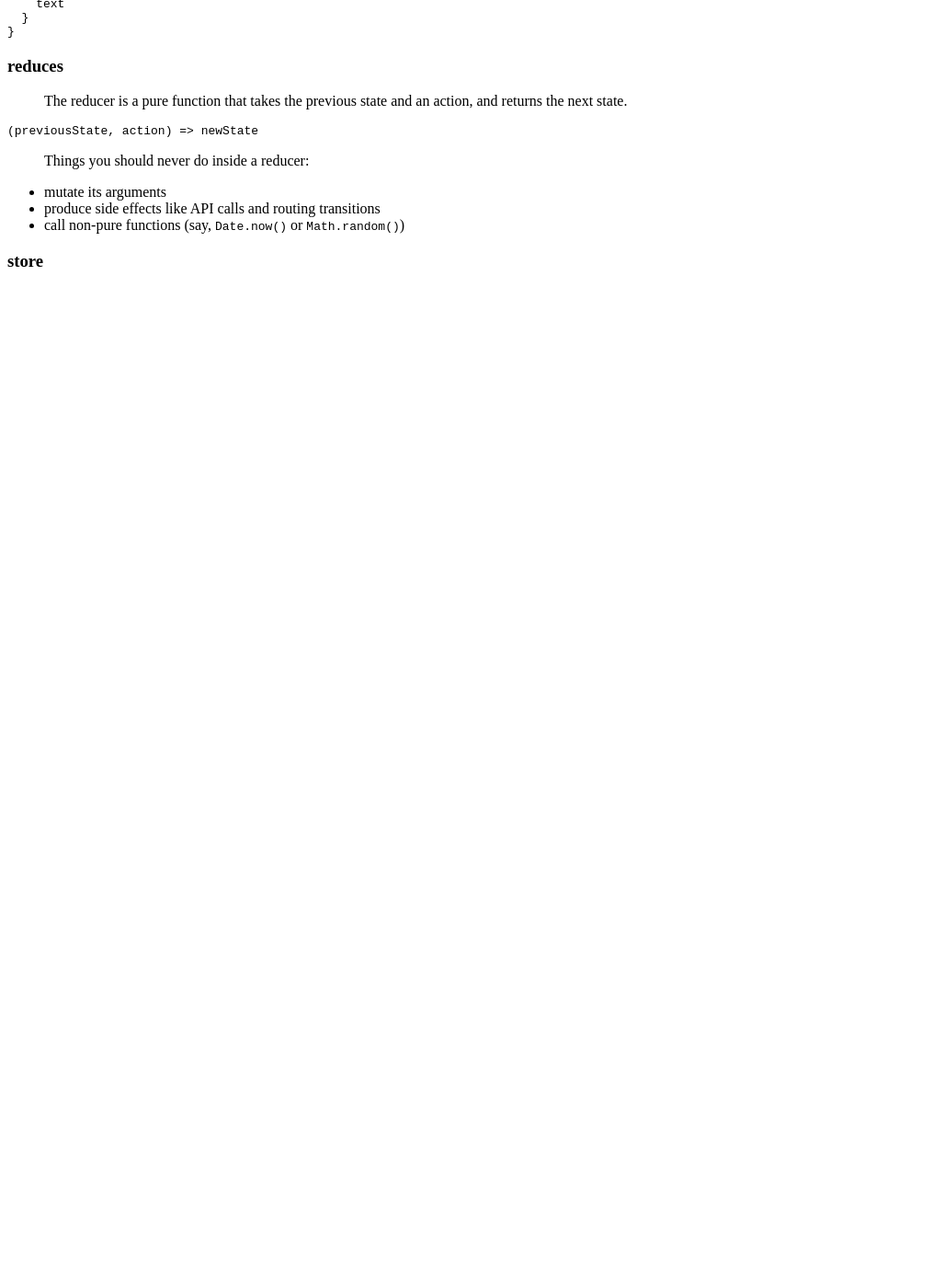
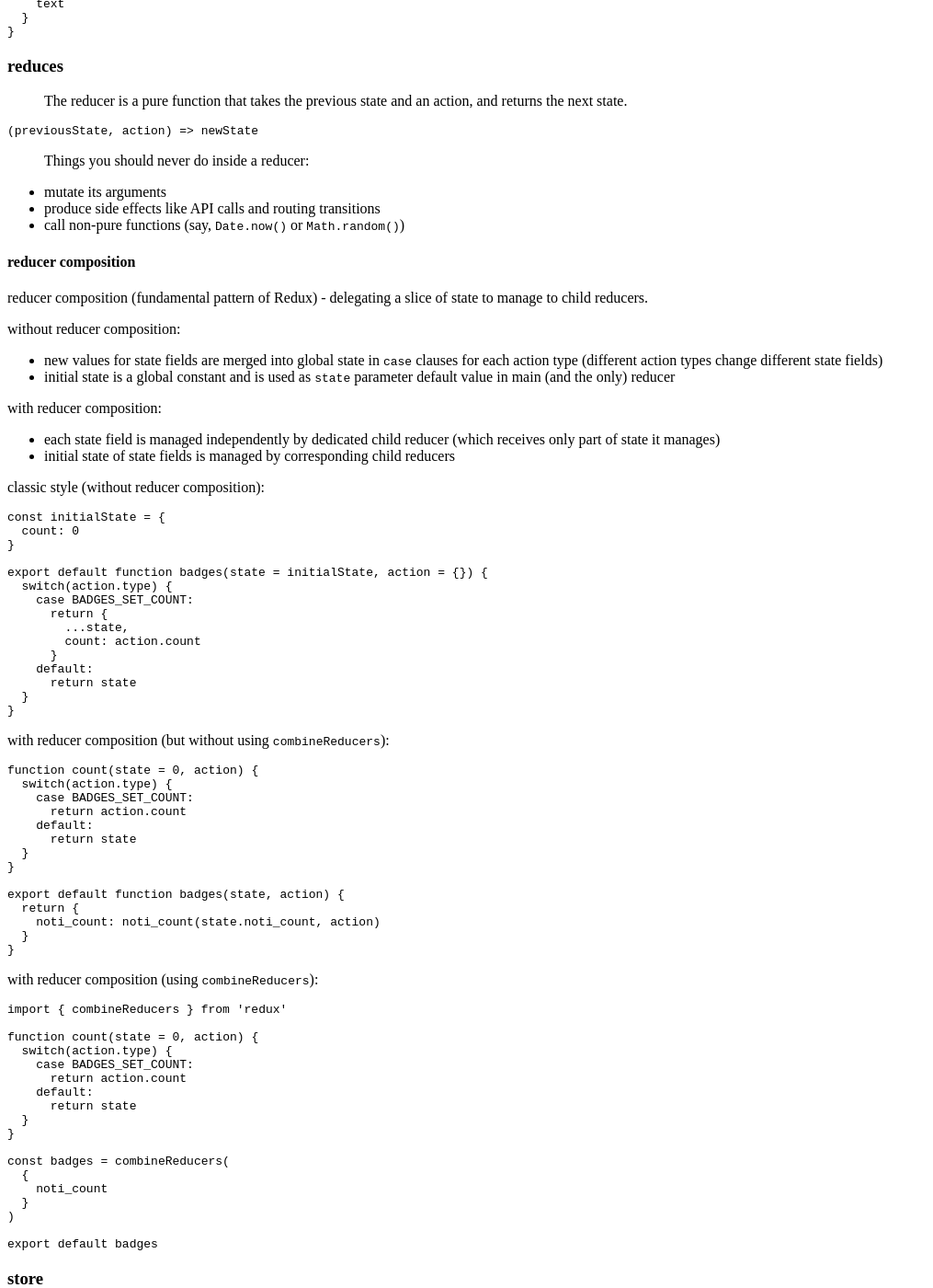
Before and after one commit to tap349/tap349.github.io, a Jekyll site: the page built from _posts/2017-05-29-react.md, in a window 1280 px wide and 1400 px high, scrolled down 1425 px. Shown: the whole window at 92% size, without its empty margins (0-1015 px from the left). Built offline with Jekyll 4.4.1, drawn with Linux system fonts in a browser that asks for light colours; before the commit the page ends 1739 px from its top, so only the background shows below that.

Commit message:
update 2017-05-31_11:48:10

````diff
--- a/_posts/2017-05-29-react.md
+++ b/_posts/2017-05-29-react.md
@@ -109,4 +109,84 @@ function addTodo(text) {
 - produce side effects like API calls and routing transitions
 - call non-pure functions (say, `Date.now()` or `Math.random()`)
 
+#### reducer composition
+
+reducer composition (fundamental pattern of Redux) -
+delegating a slice of state to manage to child reducers.
+
+without reducer composition:
+
+- new values for state fields are merged into global state in `case` clauses
+  for each action type (different action types change different state fields)
+- initial state is a global constant and is used as `state` parameter default
+  value in main (and the only) reducer
+
+with reducer composition:
+
+- each state field is managed independently by dedicated child reducer
+  (which receives only part of state it manages)
+- initial state of state fields is managed by corresponding child reducers
+
+classic style (without reducer composition):
+
+```javascript
+const initialState = {
+  count: 0
+}
+
+export default function badges(state = initialState, action = {}) {
+  switch(action.type) {
+    case BADGES_SET_COUNT:
+      return {
+        ...state,
+        count: action.count
+      }
+    default:
+      return state
+  }
+}
+```
+
+with reducer composition (but without using `combineReducers`):
+
+```javascript
+function count(state = 0, action) {
+  switch(action.type) {
+    case BADGES_SET_COUNT:
+      return action.count
+    default:
+      return state
+  }
+}
+
+export default function badges(state, action) {
+  return {
+    noti_count: noti_count(state.noti_count, action)
+  }
+}
+```
+
+with reducer composition (using `combineReducers`):
+
+```javascript
+import { combineReducers } from 'redux'
+
+function count(state = 0, action) {
+  switch(action.type) {
+    case BADGES_SET_COUNT:
+      return action.count
+    default:
+      return state
+  }
+}
+
+const badges = combineReducers(
+  {
+    noti_count
+  }
+)
+
+export default badges
+```
+
 ### store
````
